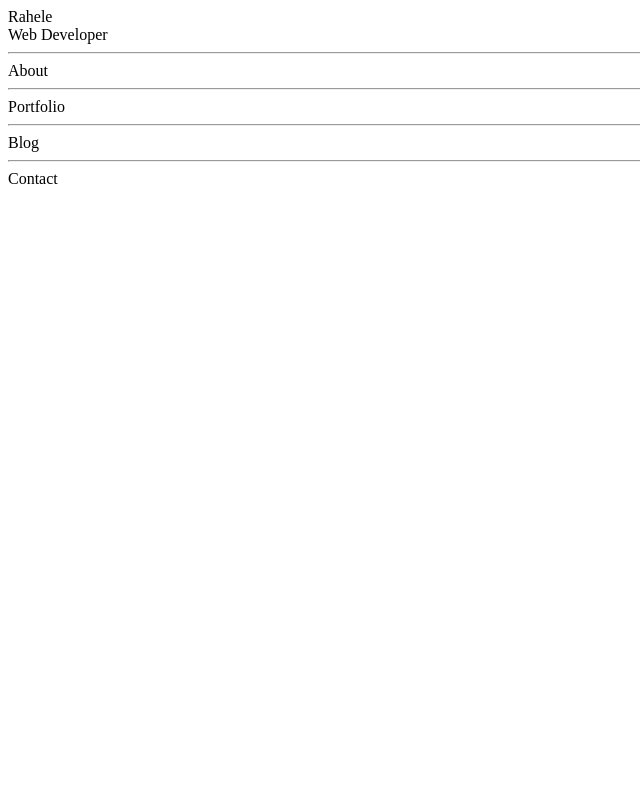
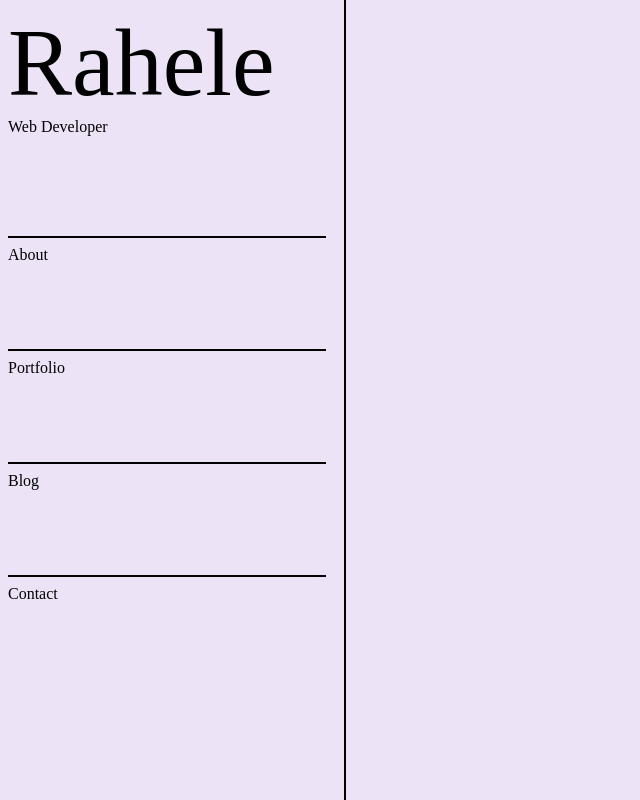
Before and after one commit to rahilmoshkani/web, an Angular app: page / in a window 1280 px wide. Shown: the top 800 px of the page, without its empty margins (0-640 px from the left). Built offline with nearby package versions, Linux system fonts and the light colour scheme.

Commit message:
add css for lines and title left the page

```diff
--- a/src/styles.scss
+++ b/src/styles.scss
@@ -1 +1,49 @@
-/* You can add global styles to this file, and also import other style files */
+body{background-color:hsla(270,76%,43%,0.12);}
+.line{
+border: 1px solid;
+  height:1000px;
+   position: absolute;
+   left: 347px;
+   margin-left: -3px;
+   top:0;
+
+}
+hr.a{
+border: 1px solid;
+width:25%;
+margin-left: 0px;
+margin-top: 100px;
+}
+hr.b{
+  border: 1px solid;
+  width: 25%;
+  margin-left:0px ;
+  margin-top: 85px;
+}
+hr.c{
+  border: 1px solid;
+width: 25%;
+margin-left: 0px;
+margin-top: 85px;
+}
+hr.d{
+  border: 1px solid;
+  width: 25%;
+  margin-left: 0px;
+  margin-top: 85px;
+}
+.Ra{
+
+  font-family:Damion;
+  font-style: Regular;
+  width: 400;
+  font-size: 96px;
+  line-height: 110.4px;
+  line-height: 115%;
+  align-items: left;
+  vertical-align: top;
+   word-spacing:27px;
+   color: #000000;
+   border-radius: #1035b8;
+
+}
```
